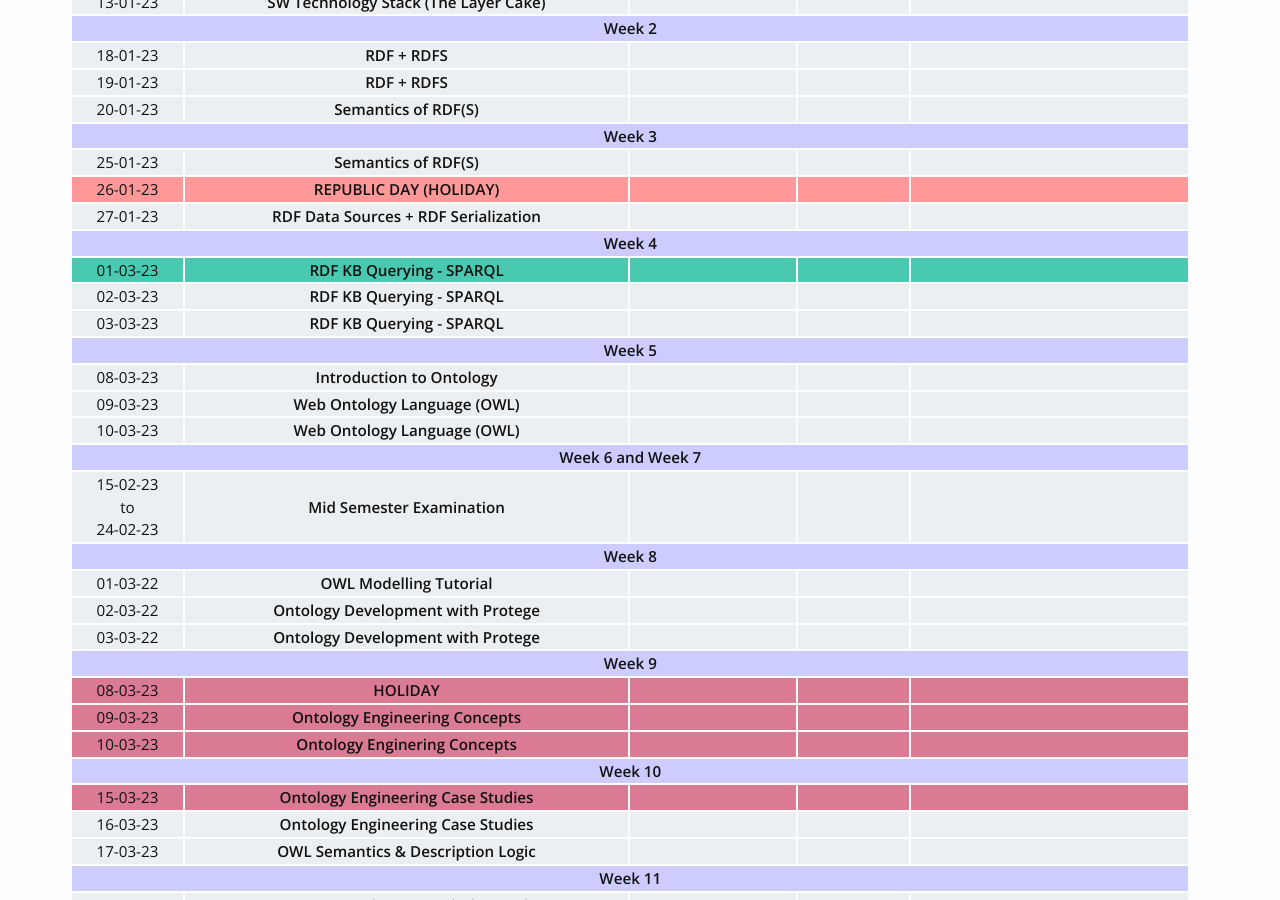
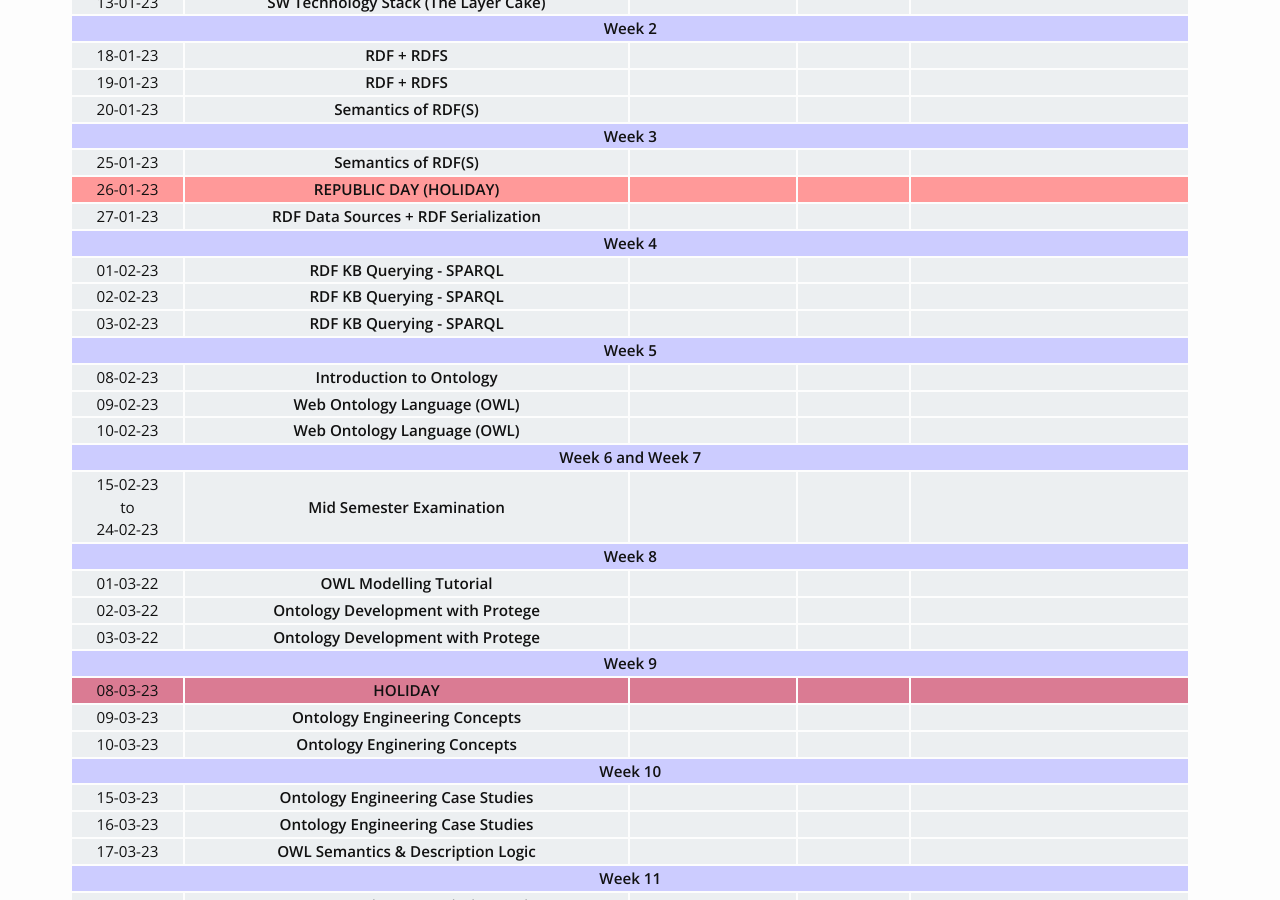
Before and after one commit to plaban/kmst-spring-2023, a Jekyll site: the page built from schedule.md, in a window 1280 px wide and 900 px high, scrolled down 500 px. Built offline with Jekyll 4.4.1, drawn with Linux system fonts in a browser that asks for light colours; nearby versions of some CDN libraries.

Commit message:
updating schedule

```diff
--- a/_layouts/schedule.html
+++ b/_layouts/schedule.html
@@ -122,8 +122,8 @@ layout: default
                 <th colspan=5 align="center" style="vertical-align:middle;">Week 4</th>
         </tr>
 
-            <tr bgcolor="#48C9B0">
-                <td align="center">01-03-23</td>
+            <tr bgcolor="#ECEFF1">
+                <td align="center">01-02-23</td>
                 <td align="center"><b> RDF KB Querying - SPARQL </b></td>
                 <td align="center">
                     <a href=" " target="_blank"><b></b></a>
@@ -134,7 +134,7 @@ layout: default
                 </td>
             </tr>
             <tr bgcolor="#ECEFF1">
-                <td align="center">02-03-23</td>
+                <td align="center">02-02-23</td>
                 <td align="center"><b> RDF KB Querying - SPARQL </b></td>
                 <td align="center">
                     <a href=" " target="_blank"><b></b></a>
@@ -143,7 +143,7 @@ layout: default
                 <td align="center"></td>
             </tr>
             <tr bgcolor="#ECEFF1">
-                <td align="center">03-03-23</td>
+                <td align="center">03-02-23</td>
                 <td align="center"><b> RDF KB Querying - SPARQL </b></td>
                 <td align="center">
                     <a href=" " target="_blank"><b></b></a>
@@ -157,21 +157,21 @@ layout: default
         </tr>
 
             <tr bgcolor="#ECEFF1">
-                <td align="center">08-03-23</td>
+                <td align="center">08-02-23</td>
                 <td align="center"><b> Introduction to Ontology</b></td>
                 <td align="center"><b></b></td>
                 <td align="center"><b> </b></td>
                 <td align="center"></td>
             </tr>
             <tr bgcolor="#ECEFF1">
-                <td align="center">09-03-23</td>
+                <td align="center">09-02-23</td>
                 <td align="center"><b> Web Ontology Language (OWL) </b></td>
                 <td align="center"><b></b></td>
                 <td align="center"></td>
                 <td align="center"></td>
             </tr>
             <tr bgcolor="#ECEFF1">
-                <td align="center">10-03-23</td>
+                <td align="center">10-02-23</td>
                 <td align="center"><b> Web Ontology Language (OWL) </b></td>
                 <td align="center"><b></b></td>
                 <td align="center"></td>
@@ -235,7 +235,7 @@ layout: default
             <td align="center"></td>
         </tr>
 
-        <tr bgcolor="#da7b93">
+        <tr bgcolor="#ECEFF1">
             <td align="center">09-03-23</td>
             <td align="center"><b> Ontology Engineering Concepts</b></td>
             <td align="center"></td>
@@ -243,7 +243,7 @@ layout: default
             <td align="center"></td>
         </tr>
 
-        <tr bgcolor="#da7b93">
+        <tr bgcolor="#ECEFF1">
             <td align="center">10-03-23</td>
             <td align="center"><b> Ontology Enginering Concepts </b></td>
             <td align="center"></td>
@@ -255,7 +255,7 @@ layout: default
                 <th colspan=5 align="center" style="vertical-align:middle;">Week 10</th>
         </tr>
 
-        <tr bgcolor="#da7b93">
+        <tr bgcolor="#ECEFF1">
             <td align="center">15-03-23</td>
             <td align="center"><b> Ontology Engineering Case Studies </b></td>
             <td align="center"></td>
```
